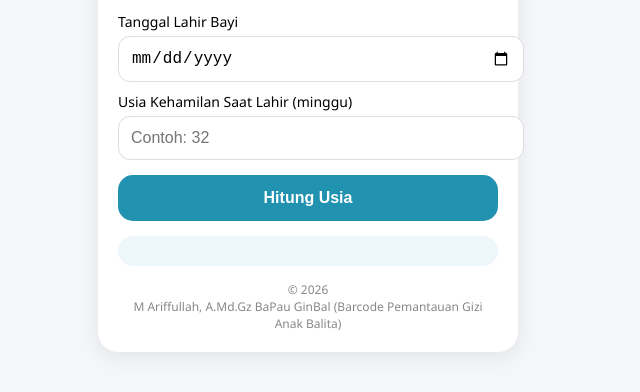
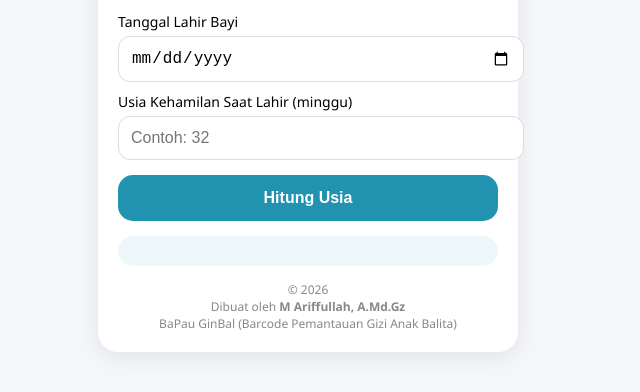
Before and after one commit to gizipkmgtm-commits/kalkulatorusiakoreksipkmgtm, a plain HTML site: page index.html in a window 1280 px wide. Shown: the part 148-540 px from the top of the page, without its empty margins (332-972 px from the left). Drawn offline with Linux system fonts and the light colour scheme.

Commit message:
Update index.html

```diff
--- a/index.html
+++ b/index.html
@@ -116,7 +116,7 @@ button {
     <!-- FOOTER -->
     <div class="footer">
       © 2026<br>
-      M Ariffullah, A.Md.Gz
+      Dibuat oleh <b>M Ariffullah, A.Md.Gz</b><br>
       BaPau GinBal (Barcode Pemantauan Gizi Anak Balita)
     </div>
 
```
